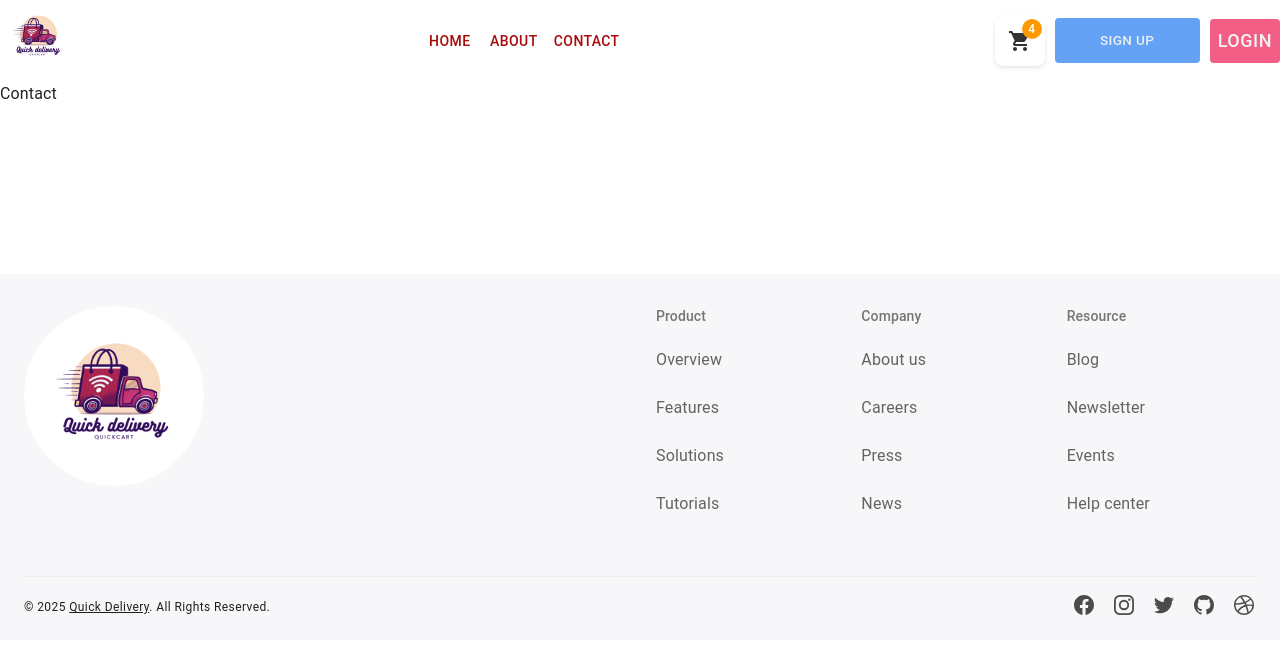
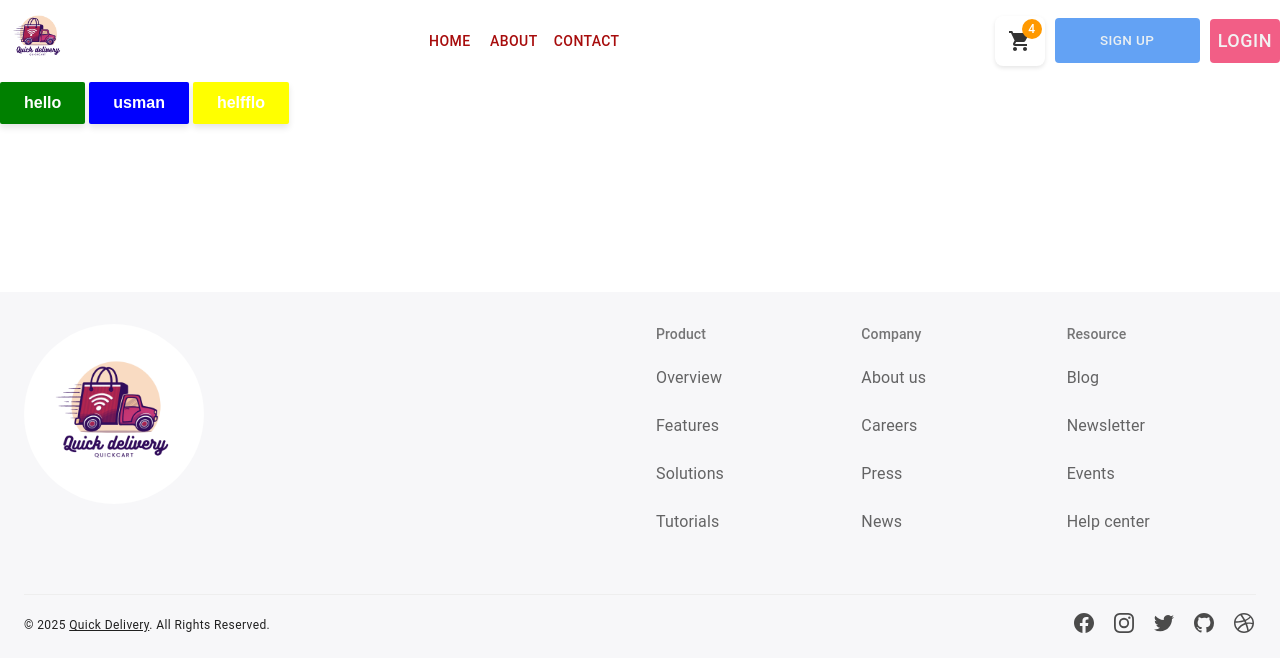
Before and after one commit to UsmanDev007/TypeScript, a React (Vite) app: page /contact in a window 1280 px wide. Shown: the top 672 px of the page. Built offline with nearby package versions, Linux system fonts and the light colour scheme.

Commit message:
changed api and create reuseable button component

```diff
--- /dev/null
+++ b/src/components/Button.tsx
@@ -0,0 +1,32 @@
+import { ButtonBase } from '@mui/material'
+import React from 'react'
+interface ButtonProps{
+    label:string
+    bgcolor:string
+    color:string
+}
+const Button:React.FC<ButtonProps> = ({label,bgcolor,color}) => {
+  return (
+     <>
+      <ButtonBase sx={{
+        backgroundColor: bgcolor,
+        color: color,
+        padding: "12px 24px",
+        borderRadius: "2px",
+        fontSize: "16px",
+        fontWeight: "bold",
+        transition: "all 0.3s ease-in-out",
+        boxShadow: "0px 4px 6px rgba(0, 0, 0, 0.1)",
+        "&:hover": {
+          backgroundColor: "#0056b3",
+          transform: "scale(1.05)",
+          boxShadow: "0px 6px 12px rgba(0, 0, 0, 0.2)",
+        },
+      }}>
+        {label}
+      </ButtonBase>
+     </>
+  )
+}
+
+export default Button
--- a/src/hooks/UseCardFetch.tsx
+++ b/src/hooks/UseCardFetch.tsx
@@ -5,13 +5,13 @@ import { Product } from "../sections/home/HomeInterface";
 export const useGetProduct = () => {
   const fetchProducts = async () => {
     const Product = await fetch(
-      "https://api.freeapi.app/api/v1/public/randomproducts?page=1&limit=10&inc=category%252Cprice%252Cthumbnail%252Cimages%252Ctitle%252Cid&query=mens-watches"
+      "https://dummyjson.com/carts"
     );
     const result = await Product.json();
-    return result.data.data;
+    return result.carts;
   };
   const { isPending, data, isError, error } = useQuery({
-    queryKey: ["men-watches"],
+    queryKey: ["carts"],
     queryFn: fetchProducts,
   });
   const [GetData, SetGetData] = useState<Product[]>([]);
@@ -19,7 +19,6 @@ export const useGetProduct = () => {
   useEffect(() => {
     if (data) {
       SetGetData(data);
-      console.log(data)
     }
   }, [data]);
   return {
--- a/src/pages/Contact.tsx
+++ b/src/pages/Contact.tsx
@@ -1,10 +1,14 @@
 import React from 'react'
+import Button from '../components/Button'
+import { Box } from '@mui/material'
 
 const Contact:React.FC = () => {
   return (
-    <div>
-      Contact
-    </div>
+    <Box  sx={{display:"flex",gap:"4px"}}>
+      <Button label='hello' bgcolor='green' color='white'/>
+      <Button label='usman' bgcolor='blue'  color='white'/>
+      <Button label='helfflo' bgcolor='yellow' color='white'/>
+    </Box>
   )
 }
 
--- a/src/pages/Home.tsx
+++ b/src/pages/Home.tsx
@@ -1,45 +1,11 @@
 import React from 'react';
-import { useGetProduct } from '../hooks/UseCardFetch';
-import { Card, CardContent, CardMedia, Grid,Typography } from '@mui/material';
-import Loader from '../components/Loader'
+import HomeUI from '../sections/home/HomeUI';
 const Home: React.FC = () => {
-  const { GetData, isPending, isError, error } = useGetProduct();
-
-  if (isPending) return <Loader/>
-  if (isError) return <div>Error: {error?.message}</div>;
 
   return (
-    <Grid container spacing={3}>
-      {GetData.map((product) => (
-        <Grid item key={product.id} xs={12} sm={6} md={4} lg={3}>
-          <Card sx={{ maxWidth: 345, borderRadius: 2, boxShadow: 3,height:'420px'}}>
-            <CardMedia
-              component="img"
-              height="200"
-              image={product.thumbnail}
-              alt={product.title}
-            />
-            <CardContent>
-              <Typography variant="h6" gutterBottom>
-                {product.title}
-              </Typography>
-              <Typography variant="body2" color="text.secondary">
-                {product.description}
-              </Typography>
-              <Typography variant="h6" color="primary" sx={{ mt: 1 }}>
-                ${product.price}
-                <Typography component="span" color="success.main">
-                  {" "} -{product.discountPercentage}%
-                </Typography>
-              </Typography>
-              <Typography variant="body2" color="text.secondary">
-                ⭐ {product.rating}
-              </Typography>
-            </CardContent>
-          </Card>
-        </Grid>
-      ))}
-    </Grid>
+    <>
+      <HomeUI/>
+      </>
   );
 };
 
--- a/src/sections/home/HomeInterface.ts
+++ b/src/sections/home/HomeInterface.ts
@@ -1,5 +1,3 @@
-// mock data ki interface define krni h yani k types define krni h
-
 export interface Product {
     id: number;
     title: string;
@@ -8,6 +6,7 @@ export interface Product {
     discountPercentage: number;
     rating: number;
     stock: number;
+    products:Product[];
     brand: string;
     category: string;
     thumbnail: string;
--- /dev/null
+++ b/src/sections/home/HomeUI.tsx
@@ -0,0 +1,43 @@
+import React from 'react';
+import { Card, CardContent, CardMedia, Grid,Typography } from '@mui/material';
+import { useGetProduct } from '../../hooks/UseCardFetch';
+import Loader from '../../components/Loader'
+const HomeUI: React.FC = () => {
+  const { GetData, isPending, isError, error } = useGetProduct();
+
+  if (isPending) return <Loader/>
+  if (isError) return <div>Error: {error?.message}</div>;
+
+  return (
+    <Grid container spacing={3}>
+      {GetData.map((cart) =>
+        cart.products.map((product:any) => (
+          <Grid item key={product.id} xs={12} sm={6} md={4} lg={3}>
+            <Card sx={{ maxWidth: 345, borderRadius: 2, boxShadow: 3, height: "500px" }}>
+              <CardMedia component="img" height="350" image={product.thumbnail} alt={product.title} />
+              <CardContent>
+                <Typography variant="h6" gutterBottom>
+                  {product.title}
+                </Typography>
+                <Typography variant="body2" color="text.secondary">
+                  {product.description}
+                </Typography>
+                <Typography variant="h6" color="primary" sx={{ mt: 1 }}>
+                  ${product.price}
+                  <Typography component="span" color="success.main">
+                    {" "} -{product.discountPercentage}%
+                  </Typography>
+                </Typography>
+                <Typography variant="body2" color="text.secondary">
+                  ⭐⭐⭐⭐
+                </Typography>
+              </CardContent>
+            </Card>
+          </Grid>
+        ))
+      )}
+    </Grid>
+  );
+};
+
+export default HomeUI;
```
Also changed, not shown: src/sections/home/Home.tsx (deleted, +0 -11 lines).
